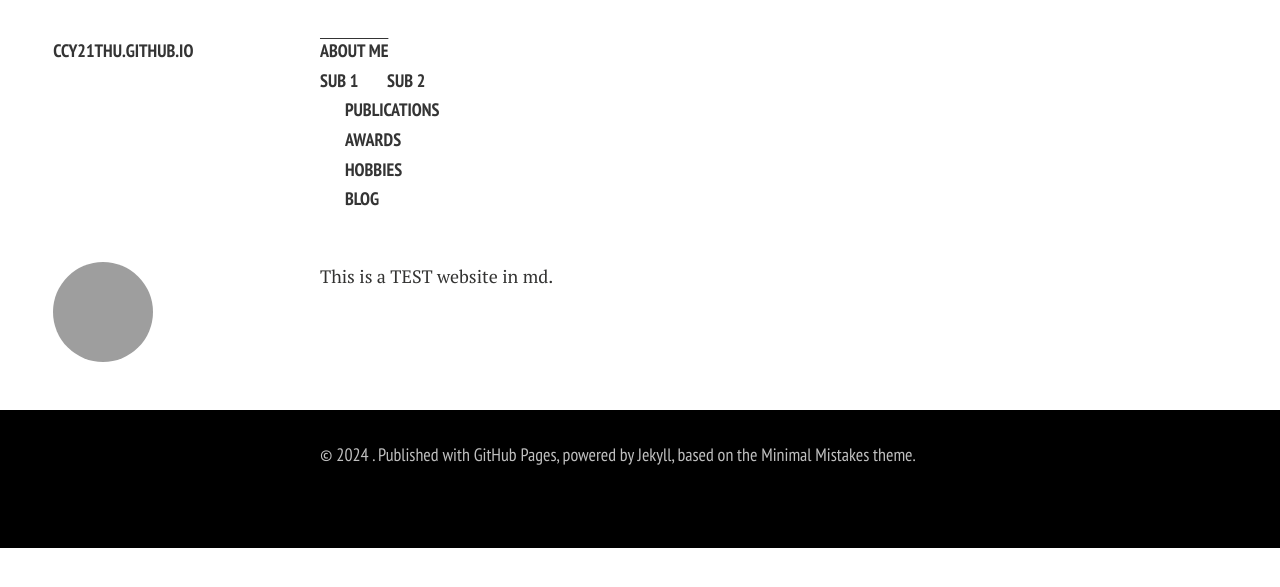
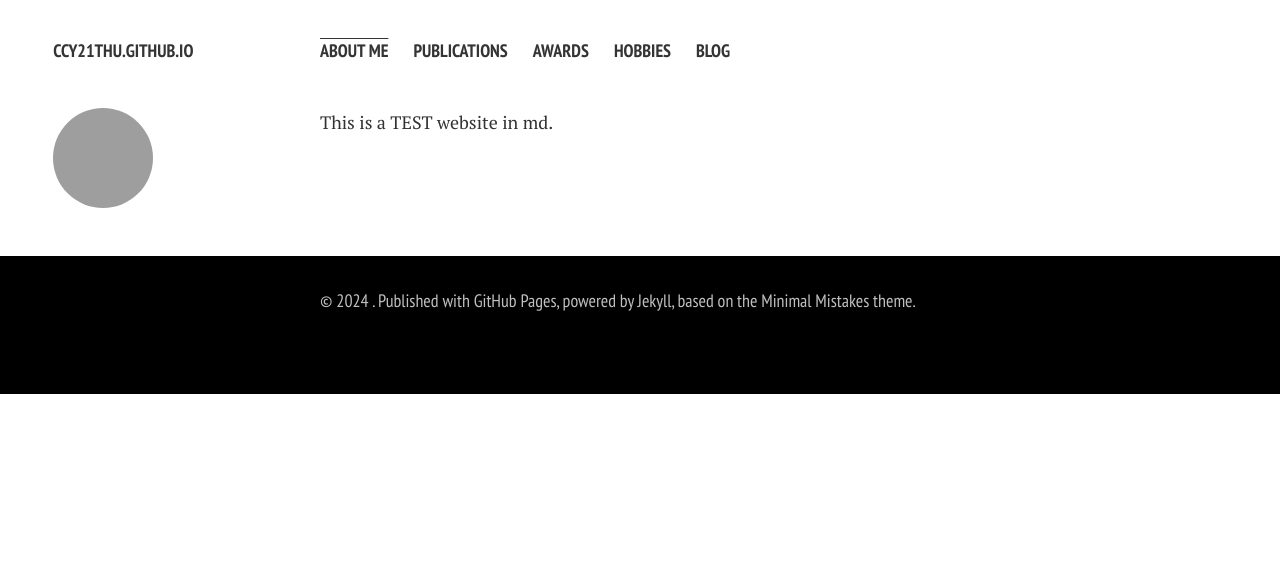
Before and after one commit to ccy23thu/ccy21thu.github.io, a Jekyll site: the page built from README.md, in a window 1280 px wide. Shown: the top 587 px of the page. Built offline with Jekyll 4.4.1, drawn with Linux system fonts in a browser that asks for light colours; nearby versions of some CDN libraries; our own code applies the rules of GitHub Pages for plain Markdown files; comment, search, counter and statistics services are not loaded; a style sheet for code colours, icons or effects is not loaded.

Commit message:
Update main.css

```diff
--- a/assets/css/main.css
+++ b/assets/css/main.css
@@ -252,8 +252,46 @@ html{background-color:#ffffff;font-family:'PT Serif',serif;font-color:#333332;fo
 .site-name{margin:0 auto;width:100%;display:inline;float:left;width:83.33333333333334%;margin-left:8.333333333333334%;margin-right:8.333333333333334%;margin-bottom:1em;}
 .top-navigation{margin:0 auto;width:100%;display:inline;float:left;width:83.33333333333334%;margin-left:8.333333333333334%;margin-right:8.333333333333334%;margin-bottom:1em;}
 .top-navigation ul{list-style:none;margin:0;padding:0;}
-.top-navigation li{list-style-type:none;display:inline;margin-right:25px;}.top-navigation li a{decoration:none;border-bottom:0 solid transparent;-webkit-transition:all 0.2s;-moz-transition:all 0.2s;-ms-transition:all 0.2s;-o-transition:all 0.2s;transition:all 0.2s;}
+.top-navigation li{float:left;list-style-type:none;display:inline;margin-right:25px;}
+.top-navigation li a{decoration:none;border-bottom:0 solid transparent;-webkit-transition:all 0.2s;-moz-transition:all 0.2s;-ms-transition:all 0.2s;-o-transition:all 0.2s;transition:all 0.2s;}
 .top-navigation-current{text-decoration: overline;}
+/* 以下为更新的导航栏下拉（二级）列表 */
+.top-navigation ul li div {
+    overflow: hidden;/*元素溢出裁剪必须要用在li下的div中*/
+    position: absolute;/* NEW */
+    width: 80px;
+    height: 0;
+    background-color: #fff;
+    /*border: 1px solid rgb(189, 189, 189);*/
+    border-radius: 10px;
+    transition: height 0.2s ,border 0.2s linear;
+    -moz-transition:height 0.2s ,border 0.2s linear;
+    /* Safari and Chrome */
+    -webkit-transition:height 0.2s ,border 0.2s linear;
+    /* Opera */
+    -o-transition:height 0.2s ,border 0.2s linear;
+}
+.top-navigation ul li:hover div {
+    height: 130px;
+    border: 1px solid rgb(189, 189, 189);
+    z-index: 10;/* NEW */
+}
+.top-navigation ul li div ul {
+    width: 100%;
+    height: 100%;
+}
+.top-navigation ul li div ul li {
+    margin: 10px 3px 0 3px;
+    width: 74px;
+    height: 30px;
+    line-height: 30px;
+}
+.top-navigation ul li div ul li a{
+    display: block;     /*填充li*/
+    color: #0173DD;
+}
+/* 以上为更新的导航栏下拉（二级）列表 */
+
 #main{counter-reset:captions;margin:0 auto;width:100%;*zoom:1;clear:both;margin-top:1em;}#main:before,#main:after{display:table;content:"";}
 #main:after{clear:both;}
 #main:before,#main:after{content:"";display:table;}
```
